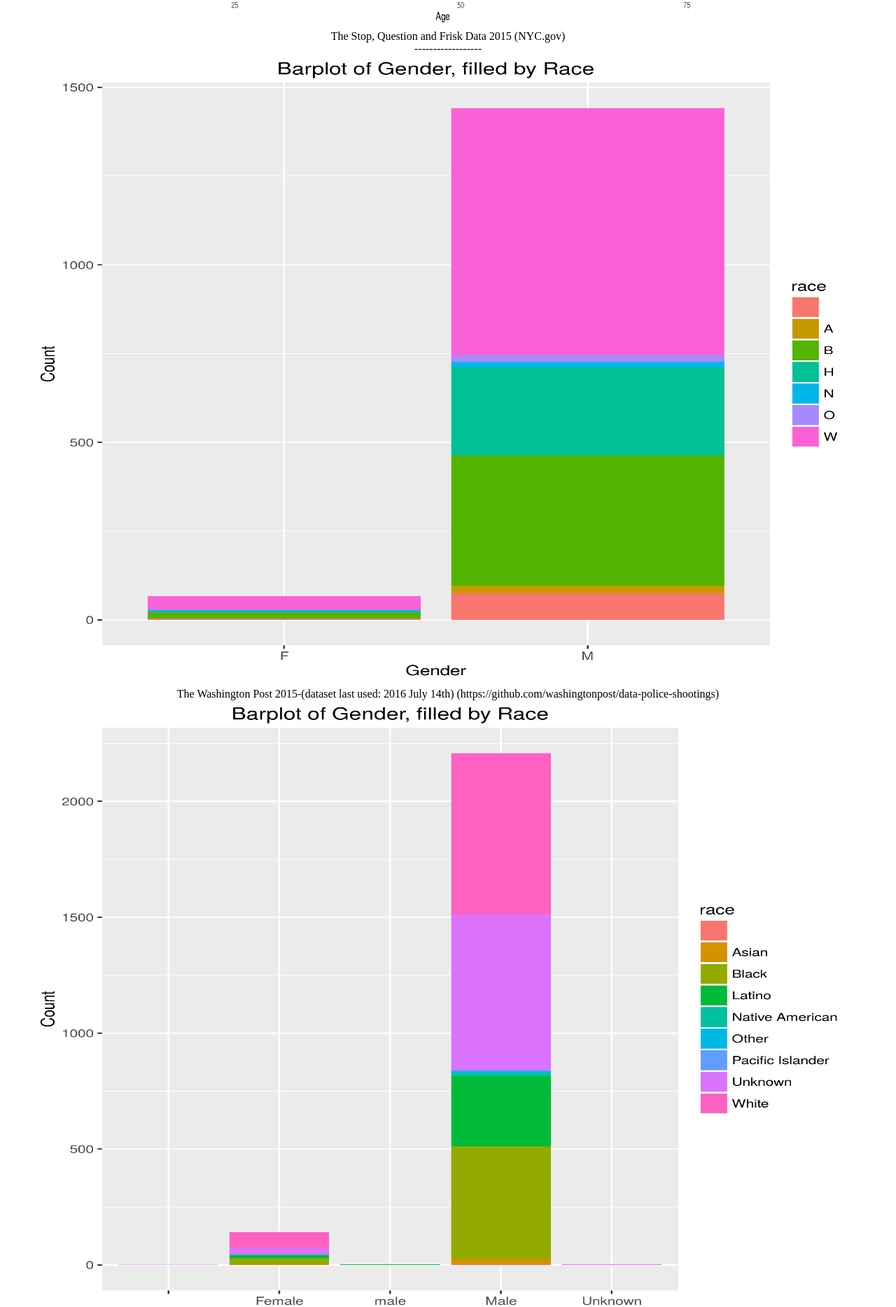
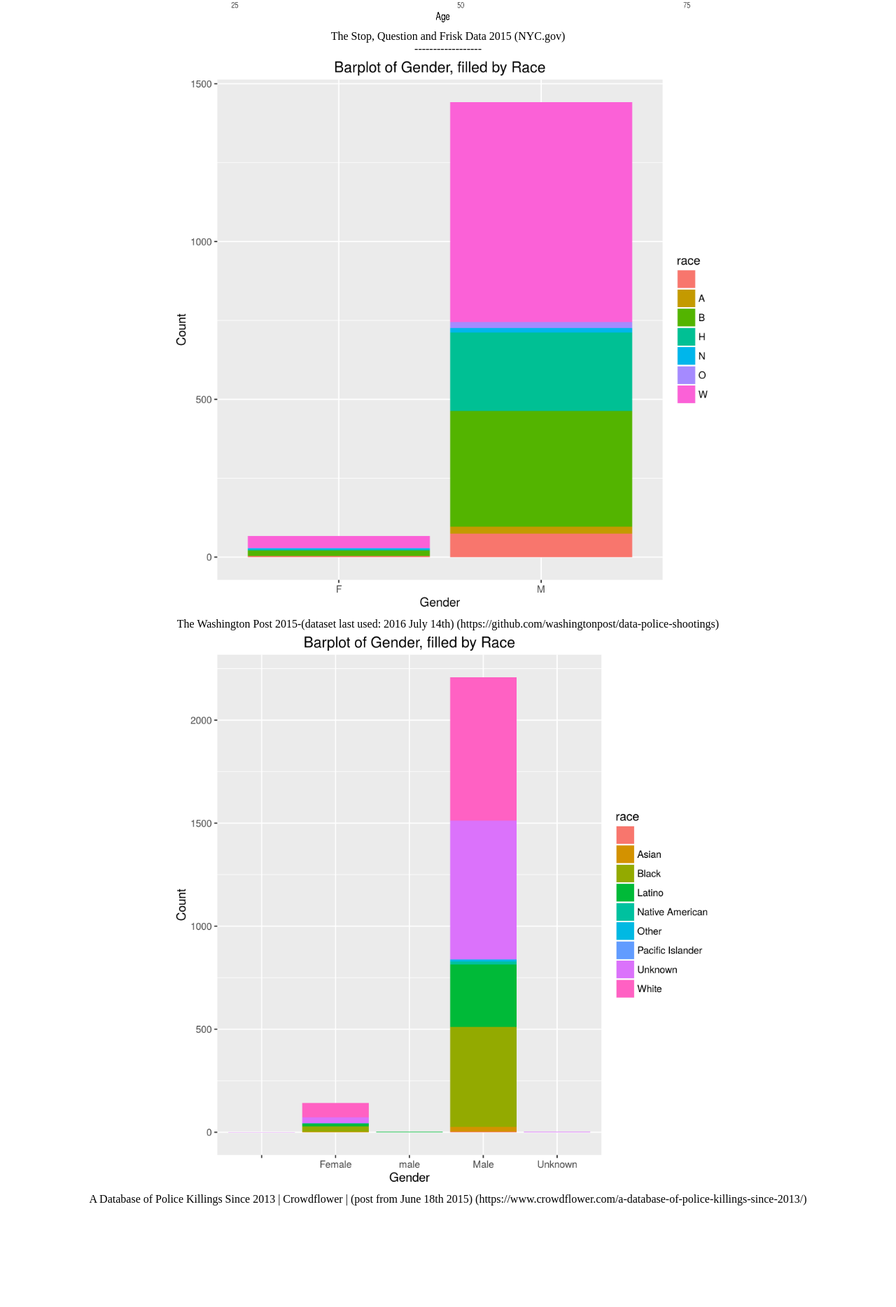
Before and after one commit to usure/usure.github.io, a plain HTML site: page stats.html in a window 1280 px wide. Shown: the part 1591-3459 px from the top of the page at 70% size. After the commit the page ends 3322 px from the top, so only its background shows below. Drawn offline with Linux system fonts and the light colour scheme.

```diff
--- a/stats.html
+++ b/stats.html
@@ -12,9 +12,9 @@
   <center><img src="images/ny_race_age.png" width="1200" height="900"></img></center>
     <center>The Stop, Question and Frisk Data 2015 (NYC.gov)</center>
 <center>------------------</center>
-  <center><img src="images/shootings_race_gender.png" width="1200" height="900"></img></center>
+  <center><img src="images/shootings_race_gender.png" width="800" height="800"></img></center>
     <center>The Washington Post 2015-(dataset last used: 2016 July 14th) (https://github.com/washingtonpost/data-police-shootings)</center>
-  <center><img src="images/shootings_race_gender2.png" width="1200" height="900"></img></center>
+  <center><img src="images/shootings_race_gender2.png" width="800" height="800"></img></center>
     <center>A Database of Police Killings Since 2013 | Crowdflower | (post from June 18th 2015) (https://www.crowdflower.com/a-database-of-police-killings-since-2013/)</center>
 
 </blockquote>
```
